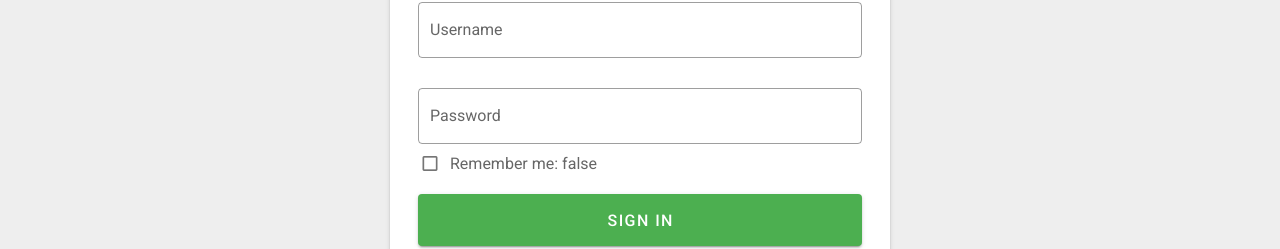
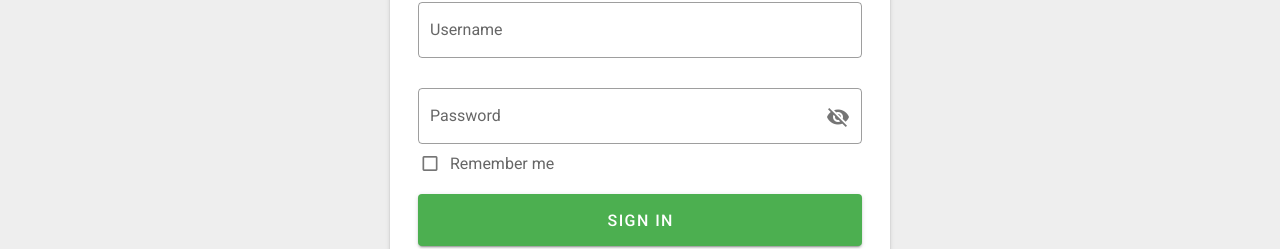
Before and after one commit to AyumiizZ/padama, a Vue app: page /signin in a window 1280 px wide. Shown: the part 350-599 px from the top of the page. Built offline with nearby package versions, Linux system fonts and the light colour scheme.

Commit message:
✨ add show password

```diff
--- a/src/views/SignInView.vue
+++ b/src/views/SignInView.vue
@@ -15,12 +15,15 @@
       </v-card-title>
       <v-card-text>
         <v-text-field label="Username" outlined />
-        <v-text-field label="Password" type="password" outlined hide-details />
-        <v-checkbox
-          dense
-          v-model="remember"
-          :label="`Remember me: ${remember.toString()}`"
-        ></v-checkbox>
+        <v-text-field
+          label="Password"
+          outlined
+          hide-details
+          :append-icon="showPassword ? 'mdi-eye' : 'mdi-eye-off'"
+          :type="showPassword ? 'text' : 'password'"
+          @click:append="showPassword = !showPassword"
+        />
+        <v-checkbox dense v-model="remember" label="Remember me"></v-checkbox>
         <v-btn x-large block color="success"> Sign In </v-btn>
         <div class="text-center mt-4 text-body-2">
           <a href="#"> Forgot your password? </a>
@@ -36,6 +39,7 @@ export default {
 
   data: () => ({
     remember: false,
+    showPassword: false,
   }),
 };
 </script>
```
